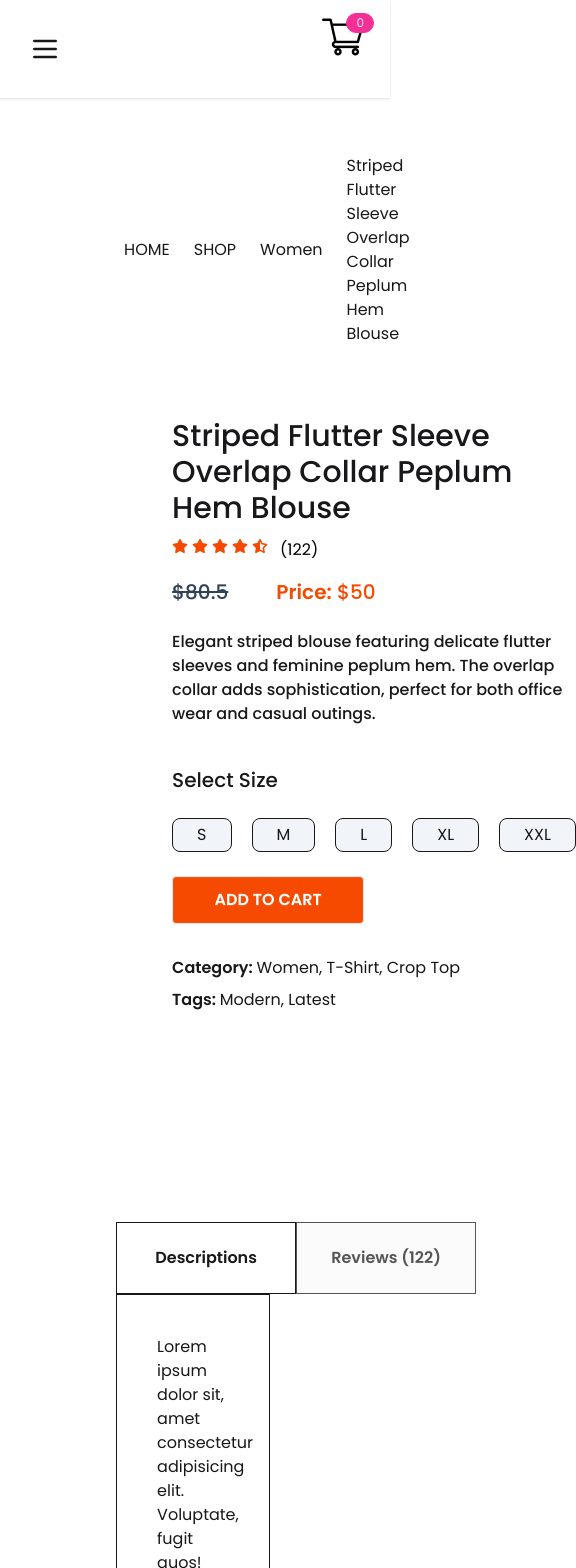
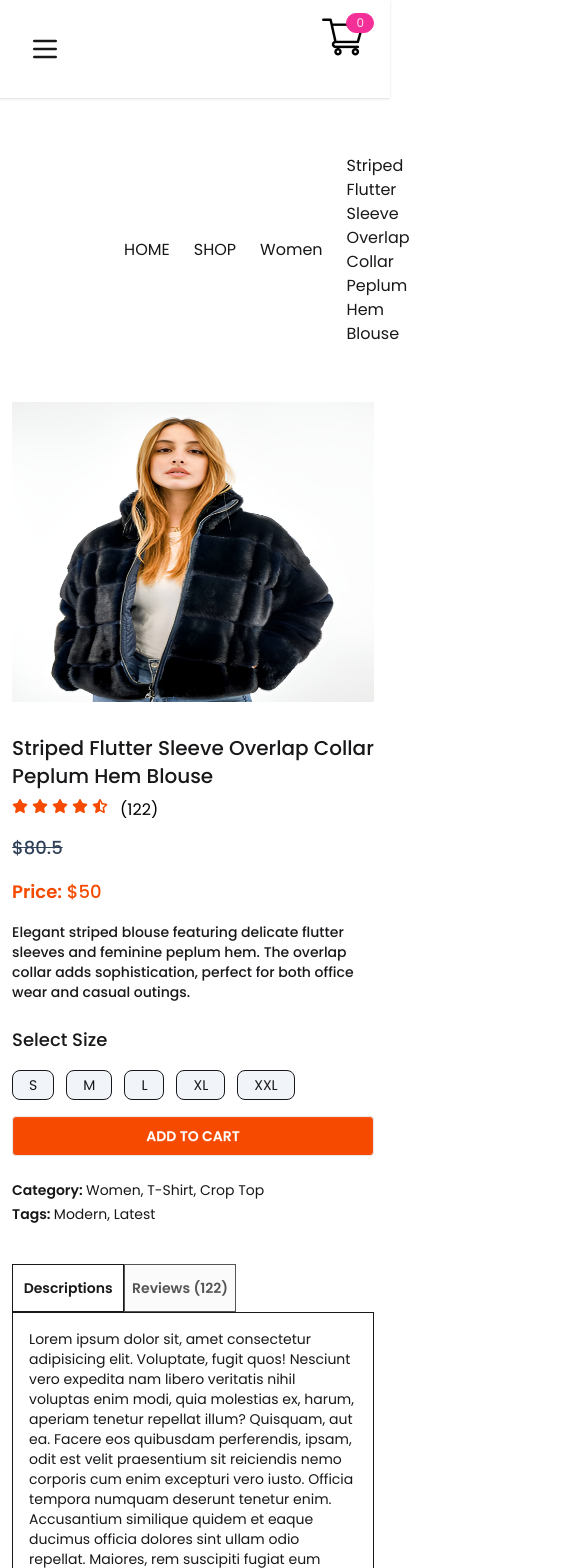
Before and after one commit to salman60mahmud/shop_touch, a React (Vite) app: page /products/1 in a window 390 px wide. Shown: the top 1568 px of the page, 576 px wide, since content can reach past the window. Built offline with nearby package versions, Linux system fonts and the light colour scheme.

Commit message:
display fix

```diff
--- a/src/Components/DescriptionBox.jsx
+++ b/src/Components/DescriptionBox.jsx
@@ -1,17 +1,15 @@
-
-
 const DescriptionBox = () => {
     return (
-        <div className="my-30 mx-30">
+        <div className="my-10 sm:my-20 lg:my-30 mx-4 sm:mx-8 lg:mx-30">
             <div className="flex">
-                <div className="flex">
-                    <h3 className="flex items-center justify-center font-semibold h-18 w-45 border-1">Descriptions</h3>
-                    <h3 className="flex items-center justify-center font-semibold h-18 w-45 border-1 text-[#555] bg-[#FBFBFB]">Reviews (122)</h3>
+                <div className="flex flex-wrap">
+                    <h3 className="flex items-center justify-center font-semibold h-12 sm:h-14 lg:h-18 w-28 sm:w-36 lg:w-45 border-1 text-sm sm:text-base">Descriptions</h3>
+                    <h3 className="flex items-center justify-center font-semibold h-12 sm:h-14 lg:h-18 w-28 sm:w-36 lg:w-45 border-1 text-[#555] bg-[#FBFBFB] text-sm sm:text-base">Reviews (122)</h3>
                 </div>
             </div>
-            <div className="flex flex-col gap-6 border-1 p-10 pb-15">
-                <p>Lorem ipsum dolor sit, amet consectetur adipisicing elit. Voluptate, fugit quos! Nesciunt vero expedita nam libero veritatis nihil voluptas enim modi, quia molestias ex, harum, aperiam tenetur repellat illum? Quisquam, aut ea. Facere eos quibusdam perferendis, ipsam, odit est velit praesentium sit reiciendis nemo corporis cum enim excepturi vero iusto. Officia tempora numquam deserunt tenetur enim. Accusantium similique quidem et eaque ducimus officia dolores sint ullam odio repellat. Maiores, rem suscipiti fugiat eum beatae, tenetur ab blanditiis deleniti?</p>
-                <p>Lorem, ipsum dolor sit amet consectetur adipisicing elit. Cum reiciendis vitae autem voluptatum, iste assumenda rerum optio cupiditate architecto voluptates?</p>
+            <div className="flex flex-col gap-4 sm:gap-6 border-1 p-4 sm:p-6 lg:p-10 pb-8 lg:pb-15">
+                <p className="text-sm sm:text-base">Lorem ipsum dolor sit, amet consectetur adipisicing elit. Voluptate, fugit quos! Nesciunt vero expedita nam libero veritatis nihil voluptas enim modi, quia molestias ex, harum, aperiam tenetur repellat illum? Quisquam, aut ea. Facere eos quibusdam perferendis, ipsam, odit est velit praesentium sit reiciendis nemo corporis cum enim excepturi vero iusto. Officia tempora numquam deserunt tenetur enim. Accusantium similique quidem et eaque ducimus officia dolores sint ullam odio repellat. Maiores, rem suscipiti fugiat eum beatae, tenetur ab blanditiis deleniti?</p>
+                <p className="text-sm sm:text-base">Lorem, ipsum dolor sit amet consectetur adipisicing elit. Cum reiciendis vitae autem voluptatum, iste assumenda rerum optio cupiditate architecto voluptates?</p>
             </div>
         </div>
     );
--- a/src/Components/ProductDisplay.jsx
+++ b/src/Components/ProductDisplay.jsx
@@ -1,26 +1,28 @@
+import { useContext } from "react";
 import { FaStar } from "react-icons/fa6";
 import { FaStarHalfStroke } from "react-icons/fa6";
-
+import { OurContext } from "../Context/ContextProvider";
 
 const ProductDisplay = (props) => {
     const { products } = props;
+    const { addToCart } = useContext(OurContext);
 
     return (
-        <div className="flex mx-30 my-9">
-            <div className="flex gap-4">
-                <div className="flex flex-col gap-3">
-                    <img className="h-[166px] w-48" src={products.image} alt="allProduct_image" />
-                    <img className="h-[166px] w-48" src={products.image} alt="allProduct_image" />
-                    <img className="h-[166px] w-48" src={products.image} alt="allProduct_image" />
-                    <img className="h-[166px] w-48" src={products.image} alt="allProduct_image" />
+        <div className="flex flex-col lg:flex-row mx-4 sm:mx-8 md:mx-16 lg:mx-30 my-6 sm:my-9 gap-6">
+            <div className="flex flex-col md:flex-row gap-4">
+                <div className="md:flex flex-row md:flex-col gap-3 order-2 md:order-1 hidden">
+                    <img className="h-[100px] sm:h-[120px] md:h-[140px] lg:h-[166px] w-[80px] sm:w-[100px] md:w-[120px] lg:w-48" src={products.image} alt="allProduct_image" />
+                    <img className="h-[100px] sm:h-[120px] md:h-[140px] lg:h-[166px] w-[80px] sm:w-[100px] md:w-[120px] lg:w-48" src={products.image} alt="allProduct_image" />
+                    <img className="h-[100px] sm:h-[120px] md:h-[140px] lg:h-[166px] w-[80px] sm:w-[100px] md:w-[120px] lg:w-48" src={products.image} alt="allProduct_image" />
+                    <img className="h-[100px] sm:h-[120px] md:h-[140px] lg:h-[166px] w-[80px] sm:w-[100px] md:w-[120px] lg:w-48 hidden xl:block" src={products.image} alt="allProduct_image" />
                 </div>
-                <div>
-                    <img className="h-[700px] w-[836px]" src={products.image} alt="allProduct_image" />
+                <div className="order-1 md:order-2">
+                    <img className="h-[300px] sm:h-[400px] md:h-[445px] lg:h-[525px] xl:h-[700px] w-full md:w-[500px] lg:w-[836px]" src={products.image} alt="allProduct_image" />
                 </div>
             </div>
 
-            <div className="mx-10 flex flex-col">
-                <h1 className="text-3xl font-medium mt-4 mb-3">{products.name}</h1>
+            <div className="mx-0 sm:mx-4 lg:mx-10 flex flex-col">
+                <h1 className="text-xl sm:text-2xl lg:text-3xl font-medium mt-2 sm:mt-4 mb-2 sm:mb-3">{products.name}</h1>
                 <div>
                     <div className="flex gap-1 text-orange-600">
                         <span><FaStar /></span>
@@ -30,26 +32,26 @@ const ProductDisplay = (props) => {
                         <span><FaStarHalfStroke /></span>
                         <p className="ml-2 text-black">(122)</p>
                     </div>
-                    <div className="flex gap-12 mt-4 text-xl">
+                    <div className="flex flex-col sm:flex-row gap-4 sm:gap-12 mt-3 sm:mt-4 text-lg sm:text-xl">
                         <div className="font-medium line-through text-slate-700">${products.old_price}</div>
                         <div className="font-medium text-orange-600"><span className="font-semibold">Price:</span> ${products.new_price}</div>
                     </div>
                     <div>
-                        <h3 className="mt-6 mb-10 font-medium">{products.description}</h3></div>
+                        <h3 className="mt-4 sm:mt-6 mb-6 sm:mb-10 font-medium text-sm sm:text-base">{products.description}</h3></div>
                     <div>
-                        <h1 className="font-medium text-xl">Select Size</h1>
-                        <div className="flex my-6 gap-5">
-                            <div className="py-1 px-6 border-1 rounded-lg cursor-pointer bg-slate-100">S</div>
-                            <div className="py-1 px-6 border-1 rounded-lg cursor-pointer bg-slate-100">M</div>
-                            <div className="py-1 px-6 border-1 rounded-lg cursor-pointer bg-slate-100">L</div>
-                            <div className="py-1 px-6 border-1 rounded-lg cursor-pointer bg-slate-100">XL</div>
-                            <div className="py-1 px-6 border-1 rounded-lg cursor-pointer bg-slate-100">XXL</div>
+                        <h1 className="font-medium text-lg sm:text-xl">Select Size</h1>
+                        <div className="flex my-4 sm:my-6 gap-3 sm:gap-5 flex-wrap">
+                            <div className="py-1 px-4 sm:px-6 border-1 rounded-lg cursor-pointer bg-slate-100 text-sm sm:text-base">S</div>
+                            <div className="py-1 px-4 sm:px-6 border-1 rounded-lg cursor-pointer bg-slate-100 text-sm sm:text-base">M</div>
+                            <div className="py-1 px-4 sm:px-6 border-1 rounded-lg cursor-pointer bg-slate-100 text-sm sm:text-base">L</div>
+                            <div className="py-1 px-4 sm:px-6 border-1 rounded-lg cursor-pointer bg-slate-100 text-sm sm:text-base">XL</div>
+                            <div className="py-1 px-4 sm:px-6 border-1 rounded-lg cursor-pointer bg-slate-100 text-sm sm:text-base">XXL</div>
                         </div>
                     </div>
-                    <button className="btn text-white bg-orange-600 h-12 w-48 text-[16px] mb-8">ADD TO CART</button>
-                    <p><span className="font-semibold">Category: </span>{products.category.charAt(0).toUpperCase() +
+                    <button onClick={() => { addToCart(products.id) }} className="btn text-white bg-orange-600 h-10 sm:h-12 w-full sm:w-48 text-sm sm:text-[16px] mb-6 sm:mb-8">ADD TO CART</button>
+                    <p className="text-sm sm:text-base"><span className="font-semibold">Category: </span>{products.category.charAt(0).toUpperCase() +
                         products.category.slice(1).toLowerCase()}, T-Shirt, Crop Top</p>
-                    <p className="mt-2"><span className="font-semibold">Tags: </span> Modern, Latest</p>
+                    <p className="mt-1 sm:mt-2 text-sm sm:text-base"><span className="font-semibold">Tags: </span> Modern, Latest</p>
                 </div>
             </div>
         </div>
--- a/src/Components/RelatedProducts.jsx
+++ b/src/Components/RelatedProducts.jsx
@@ -13,7 +13,7 @@ const RelatedProducts = (props) => {
         <div className="flex flex-col items-center gap-2">
             <h1 className="xl:text-5xl sm:text-4xl text-2xl font-medium">Related Products</h1>
             <hr className="h-[6px] rounded-xl bg-black w-[10%]" />
-            <div className="xl:mt-12 sm:mt-8 mt-4 grid xl:grid-cols-3 sm:grid-cols-2 grid-cols-1 xl:gap-8 sm:gap-6 mb-10">
+            <div className="xl:mt-12 sm:mt-8 mt-4 grid xl:grid-cols-3 sm:grid-cols-2 grid-cols-1 xl:gap-8 mx-6 md:mx-0 sm:gap-6 mb-10">
 
                 {newCollections?.length > 0 ? (
                     newCollections.map(newCollections => {
```
